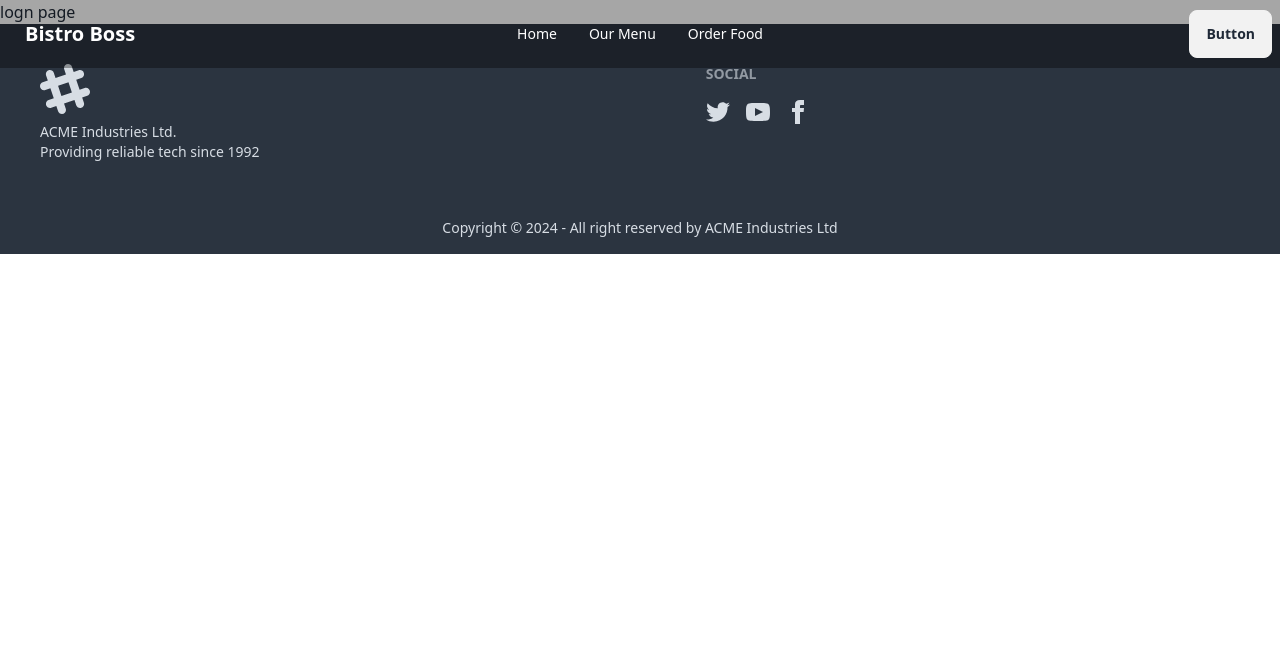
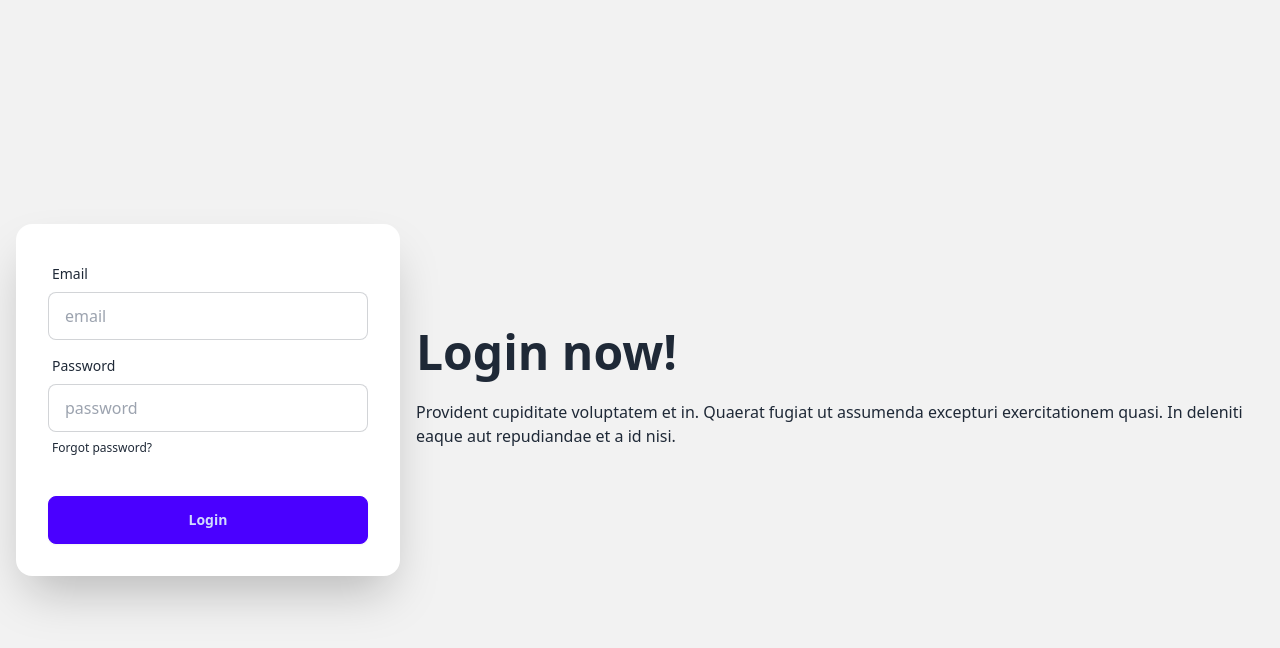
Before and after one commit to Mohammod-Ali/bistro-boss-client, a React (Vite) app: page /login in a window 1280 px wide. Shown: the top 648 px of the page. Built offline with nearby package versions, Linux system fonts and the light colour scheme.

Commit message:
login form added

```diff
--- a/src/Layout/Main.jsx
+++ b/src/Layout/Main.jsx
@@ -1,14 +1,16 @@
-import { Outlet } from "react-router-dom";
+import { Outlet, useLocation } from "react-router-dom";
 import Footer from "../Page/Shared/Footer/Footer";
 import Navbar from "../Page/Shared/Navbar/Navbar";
 
 
 const Main = () => {
+    const location = useLocation()
+    const noHeaderFooter = location.pathname.includes('login')
     return (
         <div>
-            <Navbar></Navbar>
+           { noHeaderFooter || <Navbar></Navbar>}
             <Outlet></Outlet>
-            <Footer></Footer>
+            {noHeaderFooter || <Footer></Footer>}
         </div>
     );
 };
--- a/src/Page/Login/Login.jsx
+++ b/src/Page/Login/Login.jsx
@@ -1,10 +1,47 @@
 import React from 'react';
 
 const Login = () => {
+    const handleLogin = event => {
+        event.preventDefault()
+        const form = event.target
+        const email = form.email.value;
+        const password = form.password.value;
+        console.log(email, password)
+    }
     return (
-        <div>
-            logn page
+        <div className="hero bg-base-200 min-h-screen">
+  <div className="hero-content flex-col md:flex-row-reverse">
+    <div className="text-center lg:text-left">
+      <h1 className="text-5xl font-bold">Login now!</h1>
+      <p className="py-6">
+        Provident cupiditate voluptatem et in. Quaerat fugiat ut assumenda excepturi exercitationem
+        quasi. In deleniti eaque aut repudiandae et a id nisi.
+      </p>
+    </div>
+    <div className="card bg-base-100 w-full max-w-sm shrink-0 shadow-2xl">
+      <form onSubmit={handleLogin} className="card-body">
+        <div className="form-control">
+          <label className="label">
+            <span className="label-text">Email</span>
+          </label>
+          <input type="email" name='email' placeholder="email" className="input input-bordered" required />
         </div>
+        <div className="form-control">
+          <label className="label">
+            <span className="label-text">Password</span>
+          </label>
+          <input type="password" name='password' placeholder="password" className="input input-bordered" required />
+          <label className="label">
+            <a href="#" className="label-text-alt link link-hover">Forgot password?</a>
+          </label>
+        </div>
+        <div className="form-control mt-6">
+          <input className="btn btn-primary" type="submit" value="Login" />
+        </div>
+      </form>
+    </div>
+  </div>
+</div>
     );
 };
 
--- a/src/Page/Shared/Navbar/Navbar.jsx
+++ b/src/Page/Shared/Navbar/Navbar.jsx
@@ -7,6 +7,7 @@
 
       <li><Link to='/menu'>Our Menu</Link></li>
       <li><Link to='/order/salad'>Order Food</Link></li>
+      <li><Link to='/login'> Login</Link></li>
 
     </>
 
```
